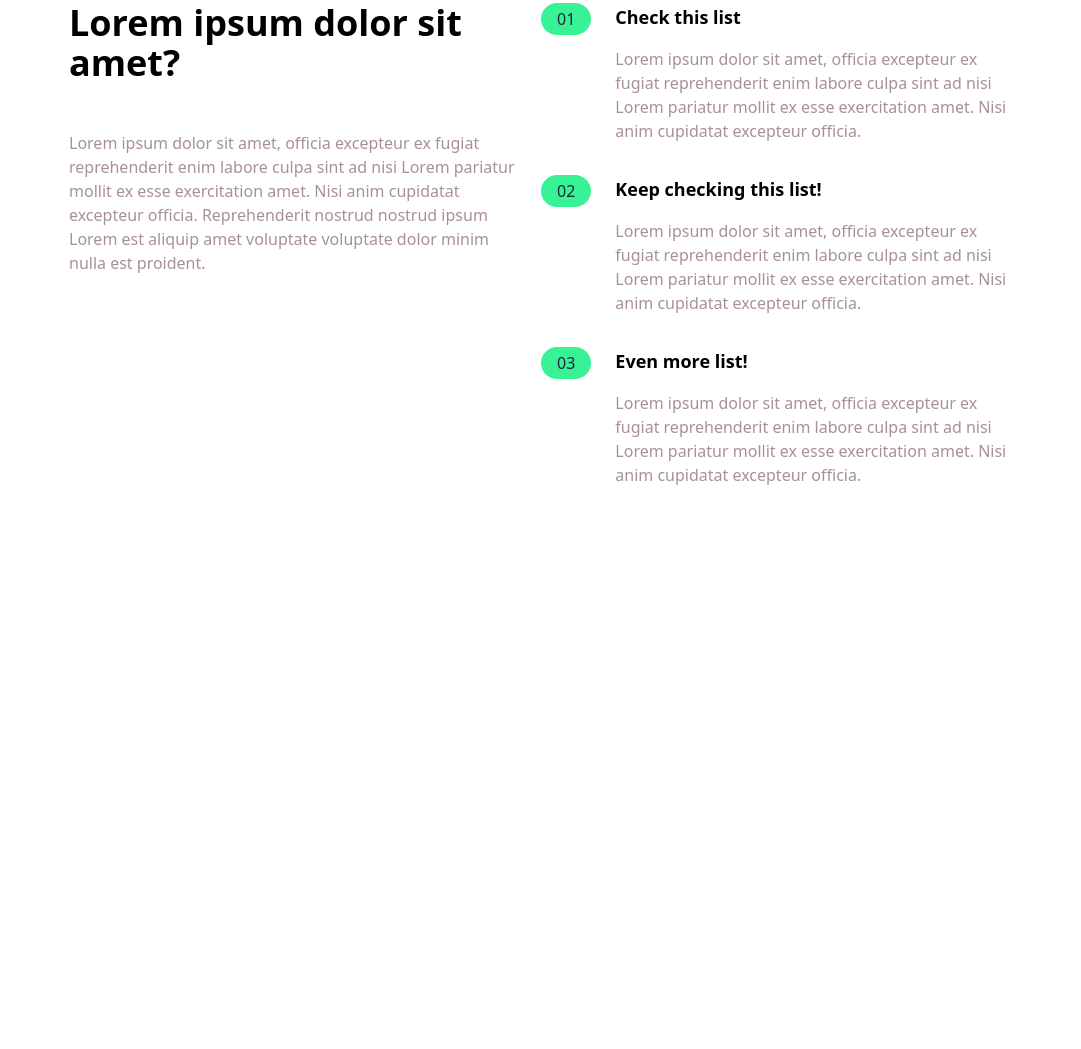
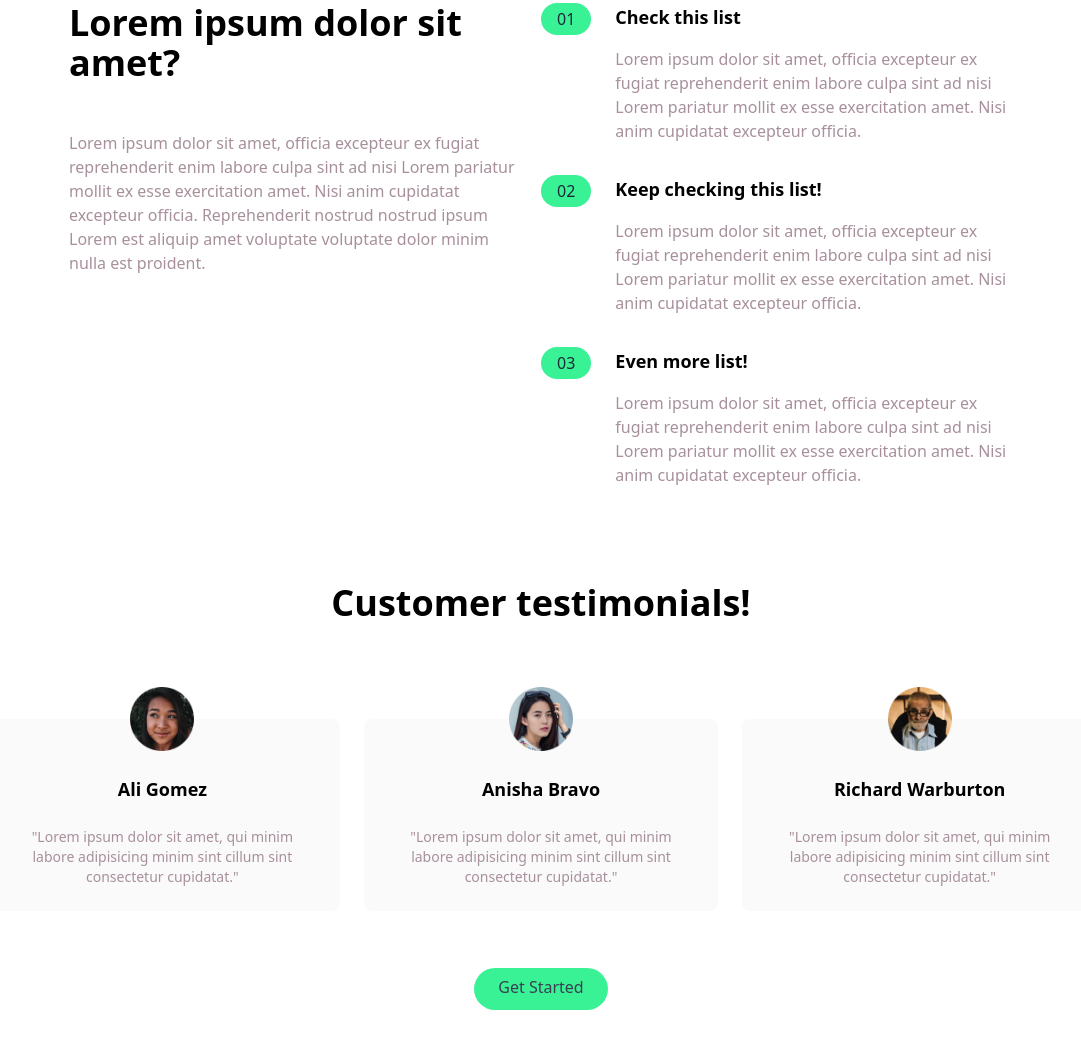
Before and after one commit to Croobat/tailwind-landing-page, a plain HTML site: page index.html in a window 1280 px wide. Shown: the part 645-1694 px from the top of the page, without its empty margins (99-1180 px from the left). Before the commit the page ends 1132 px from the top, so only its background shows below. Drawn offline with Linux system fonts and the light colour scheme.

Commit message:
added testimonials

```diff
--- a/index.html
+++ b/index.html
@@ -148,5 +148,53 @@
       </div>
     </section>
     <!-- }}} -->
+
+    <!-- Testimonials --><!--{{{-->
+    <section id="testimonials">
+      <!-- Container to heading and testimonial blocks -->
+      <div class="max-w-6xl px-5 mx-auto mt-24 text-center">
+        <!-- Heading -->
+        <h2 class="text-4xl font-bold text-center">
+          Customer testimonials!
+        </h2>
+        <!-- Testimonials Container -->
+        <div class="flex flex-col mt-24 md:flex-row md:space-x-6">
+          <!-- Testimonial 1 --><!--{{{-->
+          <div class="flex flex-col items-center p-6 space-y-6 rounded-lg bg-grayVeryLight md:w-1/3">
+            <img src="img/avatar-ali.png" class="w-16 -mt-14" alt="Avatar Ali">
+            <h5 class="text-lg font-bold">Ali Gomez</h5>
+            <p class="text-sm text-pinkDarkGrayish">
+              "Lorem ipsum dolor sit amet, qui minim labore adipisicing minim sint cillum sint consectetur cupidatat."
+            </p>
+          </div>
+<!--}}}-->
+          <!-- Testimonial 2 --><!--{{{-->
+          <div class="hidden flex-col items-center p-6 space-y-6 rounded-lg bg-grayVeryLight md:flex md:w-1/3">
+            <img src="img/avatar-anisha.png" class="w-16 -mt-14" alt="Avatar Ali">
+            <h5 class="text-lg font-bold">Anisha Bravo</h5>
+            <p class="text-sm text-pinkDarkGrayish">
+              "Lorem ipsum dolor sit amet, qui minim labore adipisicing minim sint cillum sint consectetur cupidatat."
+            </p>
+          </div>
+<!--}}}-->
+          <!-- Testimonial 3 --><!--{{{-->
+          <div class="hidden flex-col items-center p-6 space-y-6 rounded-lg bg-grayVeryLight md:flex md:w-1/3">
+            <img src="img/avatar-richard.png" class="w-16 -mt-14" alt="Avatar Ali">
+            <h5 class="text-lg font-bold">Richard Warburton</h5>
+            <p class="text-sm text-pinkDarkGrayish">
+              "Lorem ipsum dolor sit amet, qui minim labore adipisicing minim sint cillum sint consectetur cupidatat."
+            </p>
+          </div>
+<!--}}}-->
+        </div>
+        <!-- Button -->
+        <div class="my-16">
+          <a href="" class="p-3 px-6 pt-2 text-gray-700 bg-limeBright rounded-full baseline hover:bg-limeBrightLight">
+            Get Started
+          </a>
+        </div>
+      </div>
+    </section>
+    <!--}}}-->
   </body>
 </html>
```
Also changed, not shown: css/main.css, img/avatar-ali.png (added), img/avatar-anisha.png (added), img/avatar-richard.png (added), img/avatar-shanai.png (added).
